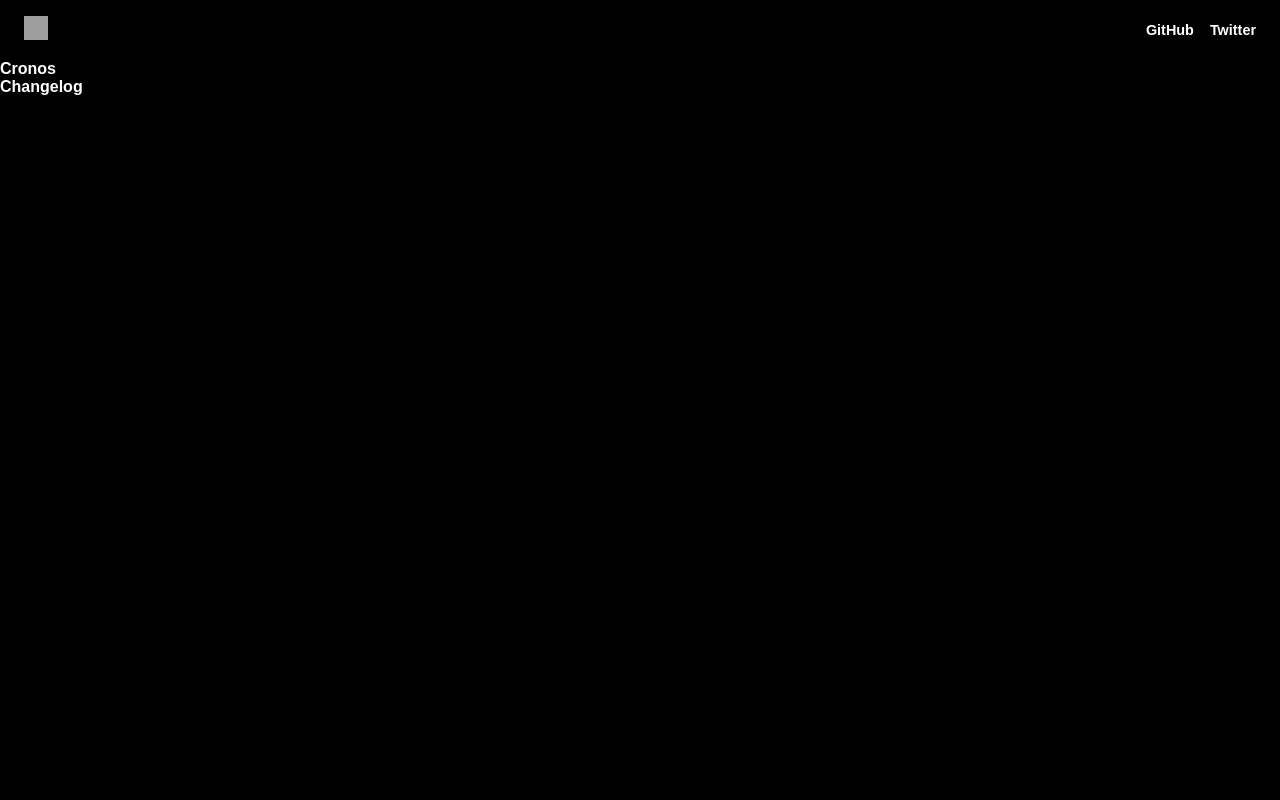
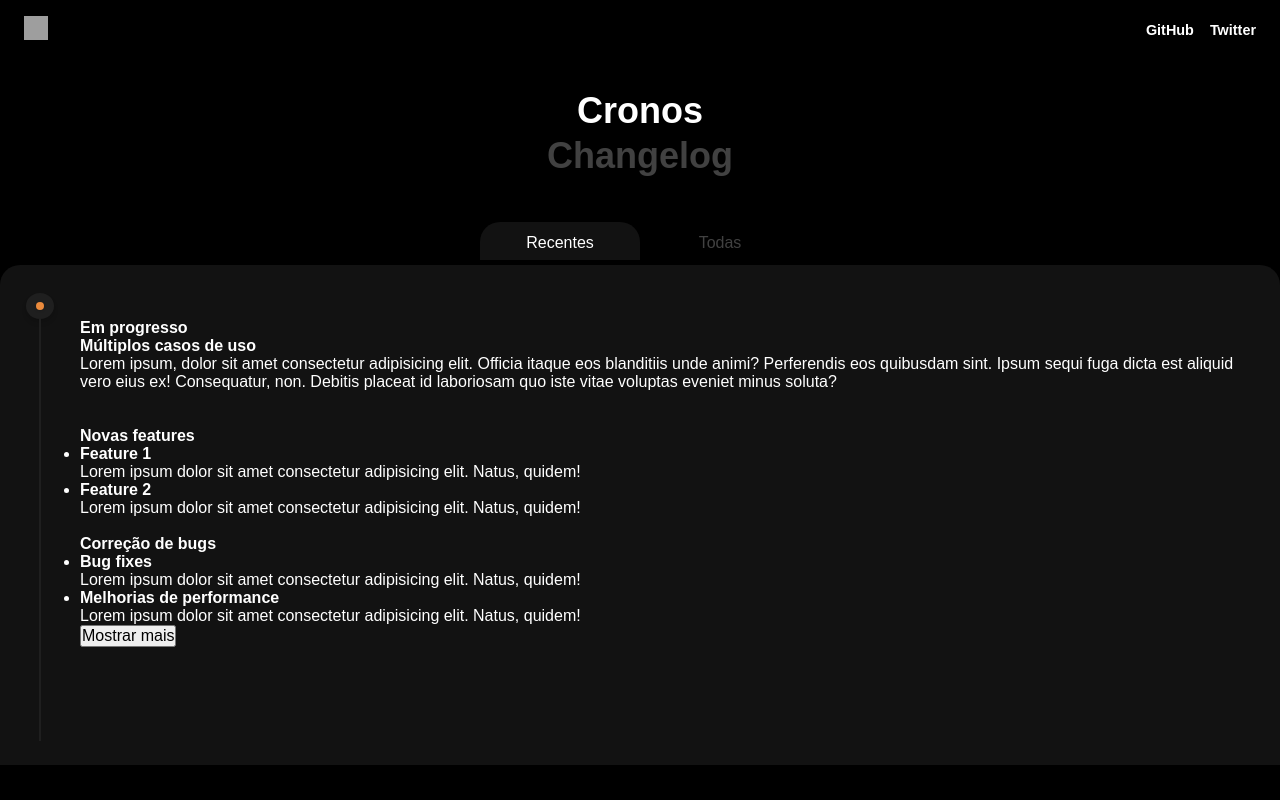
Before and after one commit to macodesh/changelog, a React (Vite) app: page / in a window 1280 px wide. Built offline with nearby package versions, Linux system fonts and the light colour scheme; grey boxes are pictures that could not be loaded.

Commit message:
Atualiza App.tsx

```diff
--- a/src/App.tsx
+++ b/src/App.tsx
@@ -1,3 +1,4 @@
+import Logs from './components/Logs';
 import Navbar from './components/Navbar';
 
 export default function App() {
@@ -5,10 +6,12 @@ export default function App() {
     <>
       <Navbar />
       <main className="main">
-        <div className="main__title">
+        <div className="main-title">
           <h1>Cronos</h1>
           <h2>Changelog</h2>
         </div>
+
+        <Logs />
       </main>
     </>
   );
```
